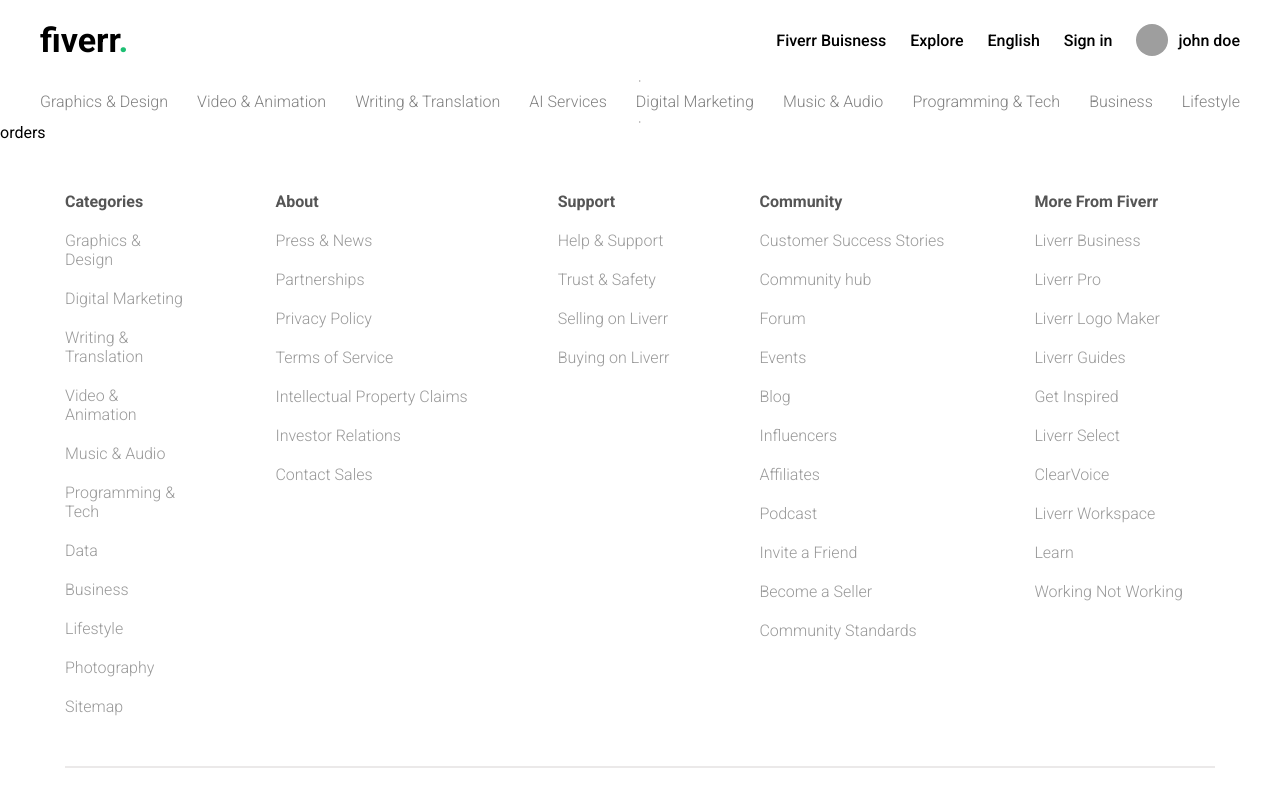
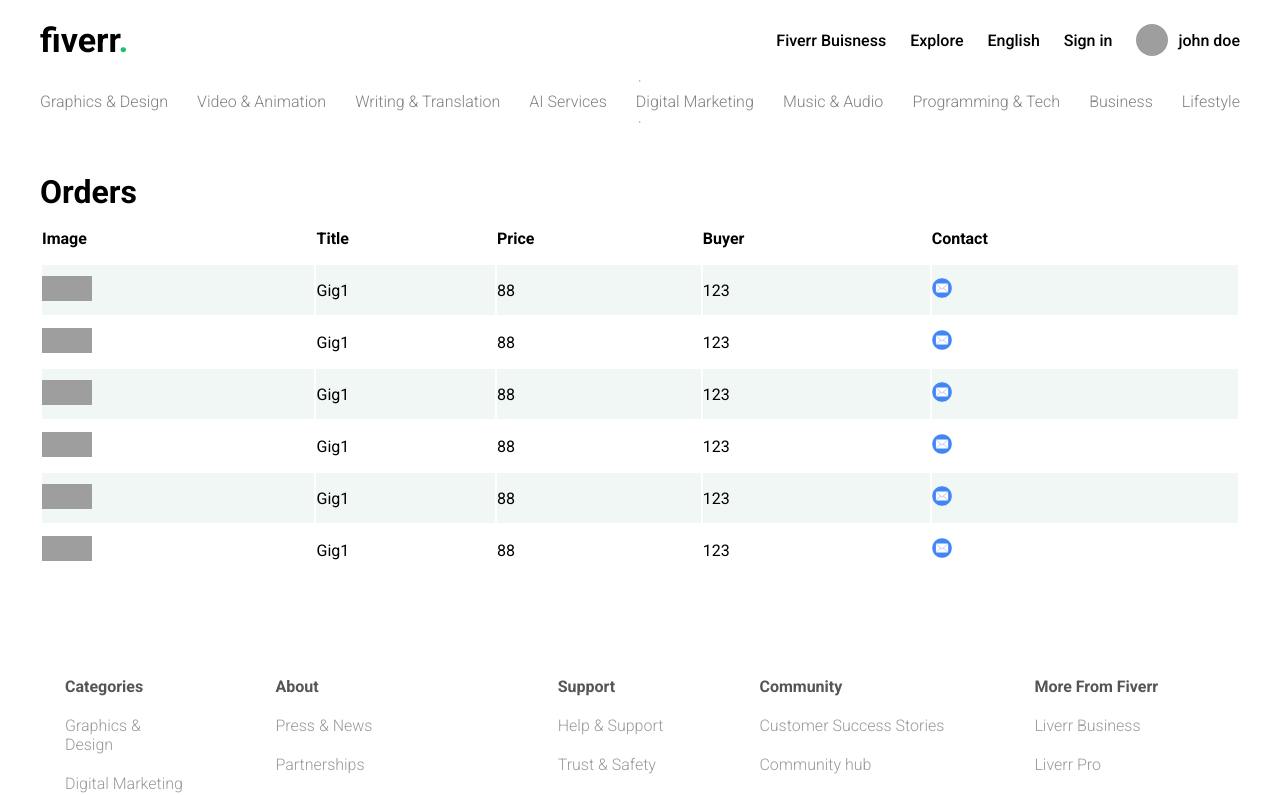
Before and after one commit to sonushrivastav/fiverr-reactjs-nodejs, a React (Vite) app: page /orders in a window 1280 px wide. Shown: the top 795 px of the page. Built offline with nearby package versions, Linux system fonts and the light colour scheme; grey boxes are pictures that could not be loaded.

Commit message:
added order pages

```diff
--- a/src/pages/myGigs/mygigs.css
+++ b/src/pages/myGigs/mygigs.css
@@ -30,6 +30,9 @@
 .myGigs .myGigsContainer table tr{
     height: 50px;
 }
+.myGigs .myGigsContainer table tr:nth-child(even){
+    background-color: #0679430f;
+}
 .myGigs .myGigsContainer table tr th{
     text-align: left;
 }
--- a/src/pages/orders/Orders.jsx
+++ b/src/pages/orders/Orders.jsx
@@ -1,9 +1,115 @@
 import React from 'react'
 import "./order.css"
+import Message from "../../assets/message.png"
+
 const Orders = () => {
+
+  const currentUser = {
+    id: 1,
+    usernam: "John Doe",
+    isSeller:true,
+  }
+
   return (
-    <div>
-      orders
+    <div className='Orders'>
+      <div className='ordersContainer'>
+        <div className='ordersTitle'>
+          <h1>Orders</h1>
+        </div>
+        <table>
+          <tr>
+            <th>Image</th>
+            <th>Title</th>
+            <th>Price</th>
+            <th>{currentUser?.isSeller ? "Buyer":"Seller"}</th>
+            <th>Contact</th>
+          </tr>
+          <tr>
+            <td>
+              <img className='imgee' src="https://images.pexels.com/photos/270408/pexels-photo-270408.jpeg?auto=compress&cs=tinysrgb&w=1600" alt="" />
+            </td>
+            <td>
+              Gig1
+            </td>
+            <td>88</td>
+            <td>123</td>
+            <td>
+              <img src={Message} className="delete" alt="" />
+            </td>
+
+          </tr>
+          <tr>
+            <td>
+              <img className='imgee' src="https://images.pexels.com/photos/270408/pexels-photo-270408.jpeg?auto=compress&cs=tinysrgb&w=1600" alt="" />
+            </td>
+            <td>
+              Gig1
+            </td>
+            <td>88</td>
+            <td>123</td>
+            <td>
+              <img src={Message} className="delete" alt="" />
+            </td>
+
+          </tr>
+          <tr>
+            <td>
+              <img className='imgee' src="https://images.pexels.com/photos/270408/pexels-photo-270408.jpeg?auto=compress&cs=tinysrgb&w=1600" alt="" />
+            </td>
+            <td>
+              Gig1
+            </td>
+            <td>88</td>
+            <td>123</td>
+            <td>
+              <img src={Message} className="delete" alt="" />
+            </td>
+
+          </tr>
+          <tr>
+            <td>
+              <img className='imgee' src="https://images.pexels.com/photos/270408/pexels-photo-270408.jpeg?auto=compress&cs=tinysrgb&w=1600" alt="" />
+            </td>
+            <td>
+              Gig1
+            </td>
+            <td>88</td>
+            <td>123</td>
+            <td>
+              <img src={Message} className="delete" alt="" />
+            </td>
+
+          </tr>
+          <tr>
+            <td>
+              <img className='imgee' src="https://images.pexels.com/photos/270408/pexels-photo-270408.jpeg?auto=compress&cs=tinysrgb&w=1600" alt="" />
+            </td>
+            <td>
+              Gig1
+            </td>
+            <td>88</td>
+            <td>123</td>
+            <td>
+              <img src={Message} className="delete" alt="" />
+            </td>
+
+          </tr>
+          <tr>
+            <td>
+              <img className='imgee' src="https://images.pexels.com/photos/270408/pexels-photo-270408.jpeg?auto=compress&cs=tinysrgb&w=1600" alt="" />
+            </td>
+            <td>
+              Gig1
+            </td>
+            <td>88</td>
+            <td>123</td>
+            <td>
+              <img src={Message} className="delete" alt="" />
+            </td>
+
+          </tr>
+        </table>
+      </div>
     </div>
   )
 }
--- a/src/pages/orders/order.css
+++ b/src/pages/orders/order.css
@@ -0,0 +1,48 @@
+.Orders{
+    display: flex;
+    justify-content: center;
+
+}
+.Orders .ordersContainer{
+    width: 1200px;
+    padding: 50px 0px;
+}
+
+.Orders .ordersContainer .ordersTitle{
+    display: flex;
+    justify-content: space-between;
+    align-items: center;
+
+}
+.Orders .ordersContainer .ordersTitle button{
+    background-color: #1dbf73;
+    color: white;
+    font-weight: 500;
+    border: none;
+    padding: 10px;
+    cursor: pointer;
+}
+
+.Orders .ordersContainer table{
+    width: 100%;
+}
+
+.Orders .ordersContainer table tr{
+    height: 50px;
+}
+.Orders .ordersContainer table tr:nth-child(even){
+    background-color: #0679430f;
+}
+.Orders .ordersContainer table tr th{
+    text-align: left;
+}
+
+.Orders .ordersContainer table tr td .imgee{
+    width: 50px;
+    height: 25px;
+    object-fit: cover;
+}
+.Orders .ordersContainer table tr td .delete{
+    width: 20px;
+    cursor: pointer;
+}
```
